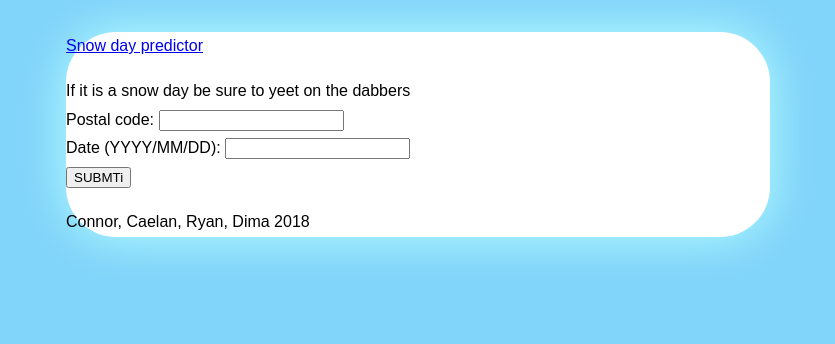
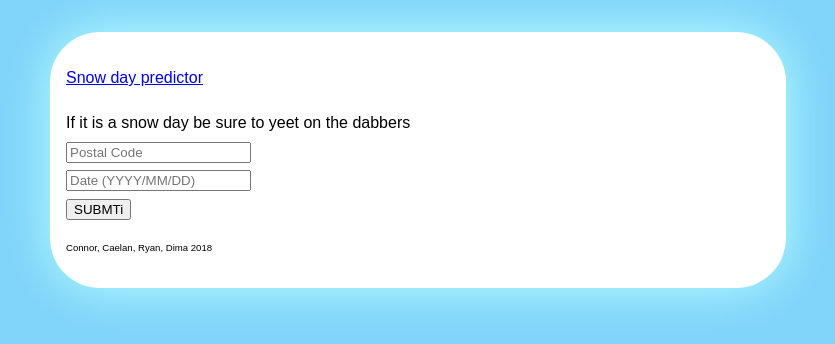
Before and after one commit to cnnr-adams/Snow-day-predictor-frontend, a website: page index.html in a window 1280 px wide. Shown: the whole page, without its empty margins (222-1057 px from the left). Drawn offline with Linux system fonts and the light colour scheme.

Commit message:
Cleaned up

```diff
--- a/css/styles.css
+++ b/css/styles.css
@@ -13,6 +13,7 @@ body {
 	box-shadow: 0px 0px 50px 0px #b6ffff;
 	width: 55%;
     margin: 2em;
+    padding: 1em;
 	margin-left: auto;
 	margin-right: auto;
 }
@@ -23,5 +24,5 @@ body {
 
 }
 #footer {
-
+    font-size: 0.6em;
 }
--- a/index.html
+++ b/index.html
@@ -22,10 +22,10 @@
         </div>
         <div id="content">
             If it is a snow day be sure to yeet on the dabbers
-            <br> Postal code:
-            <input type="text" name="postalCode" oninput="inputPostalCode(this.value)">
-            <br> Date (YYYY/MM/DD):
-            <input type="text" name="date" oninput="inputDate(this.value)">
+            <br>
+            <input type="text" placeholder="Postal Code" oninput="inputPostalCode(this.value)">
+            <br>
+            <input type="text" placeholder="Date (YYYY/MM/DD)" oninput="inputDate(this.value)">
             <br>
             <button type="button" name="submit" onclick="submit()">SUBMTi</button>
             <br>
```
